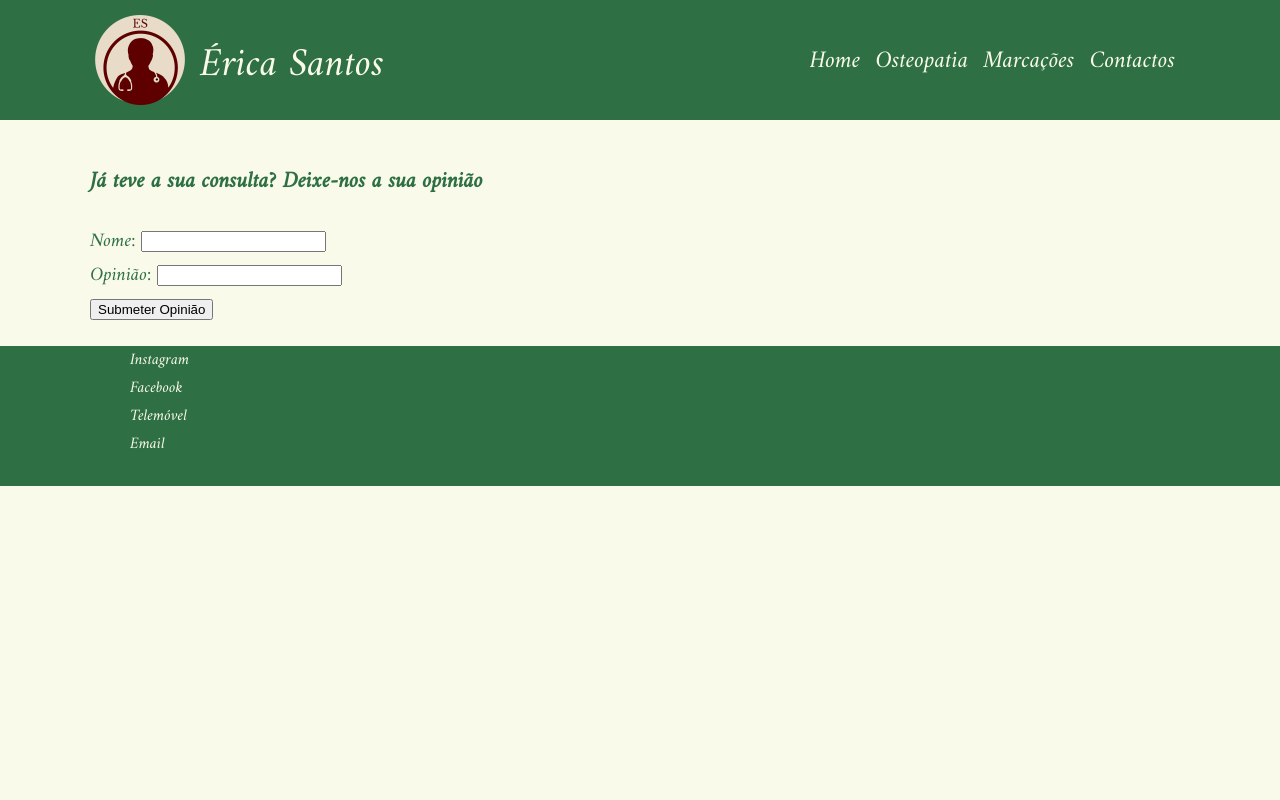
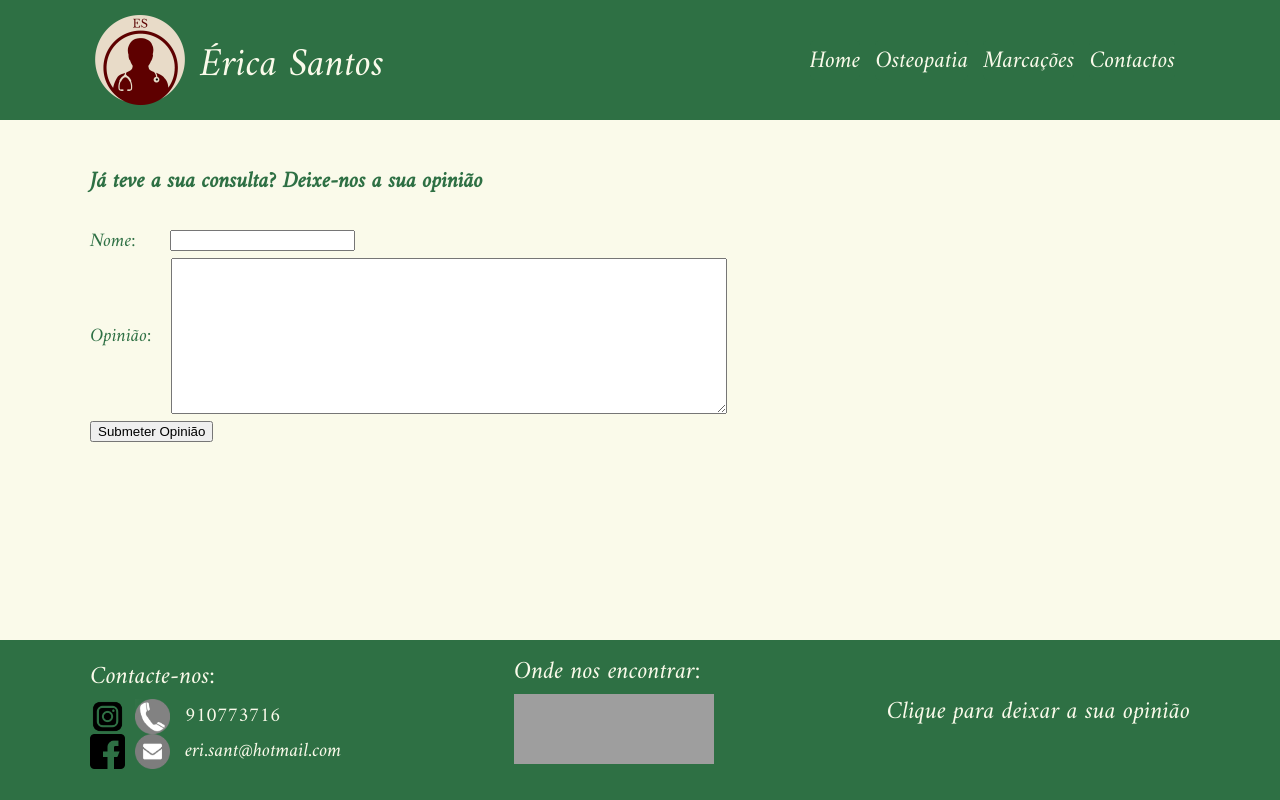
Before and after one commit to DarkMecanist/Erica-Santos-Osteopata, a Django app: page /opiniao/ in a window 1280 px wide. Run offline with Django 3.2, Linux system fonts and the light colour scheme; grey boxes are pictures that could not be loaded.

Commit message:
Finished footer logic

```diff
--- a/erica_santos_osteopata/eso/static/eso/styles/styles.css
+++ b/erica_santos_osteopata/eso/static/eso/styles/styles.css
@@ -17,6 +17,7 @@ body {
 
 a, a:hover {
     text-decoration: none;
+    color: #2E7044;
 }
 
 li {
@@ -90,6 +91,7 @@ li {
 #main-content {
     padding-top: 140px;
     font-size: 1.2em;
+    margin-bottom: 200px;
 }
 
 #contacts {
@@ -98,10 +100,52 @@ li {
     height: 140px;
     width: 100%;
     margin-top: 20px;
+    position: fixed;
+    bottom: 0;
+    padding: 10px 0;
+
 }
 
-#contacts ul {
+#contacts .container {
+    display: flex;
+    justify-content: space-between;
+}
+
+#contacts .footer-info-block{
+    align-self: center;
+}
+
+.flex {
+    display: flex;
+}
+
+.footer-title {
+    font-size: 25px;
+    color: #fafaea;
+}
+
+.footer-list {
+    padding: 0;
     margin: 0;
+    display: flex;
+}
+
+.contact-column:nth-child(2) {
+    margin-left: 10px;
+}
+
+.contact-column a {
+    display: flex;
+    color: #fafaea;
+}
+
+.contact-column a div {
+    margin-left: 15px;
+    font-size: 20px;
+}
+
+.image-contacts {
+    width: 35px;
 }
 
 h1 {
@@ -146,8 +190,26 @@ h1 {
     padding: 5px 15px;
 }
 
-.opinion-text {
+#opinion-form-name {
+    margin-left: 35px;
+}
 
+#opinion-form-post {
+    width: 50%;
+    height: 150px;
+}
+
+.opinion-form-field {
+    display: flex;
+    align-items: center;
+}
+
+.opinion-input {
+    margin-left: 20px;
+}
+
+#contacts-opinion-link:hover {
+    font-weight: bold;
 }
 
 .hidden {
--- a/erica_santos_osteopata/eso/templates/eso/base.html
+++ b/erica_santos_osteopata/eso/templates/eso/base.html
@@ -38,12 +38,44 @@
 
         <footer id="contacts">
             <div class="container">
-                <ul>
-                    <li>Instagram</li>
-                    <li>Facebook</li>
-                    <li>Telemóvel</li>
-                    <li>Email</li>
-                </ul>
+                <div class="footer-info-block">
+                    <div class="footer-title">Contacte-nos:</div>
+                    <ul class="footer-list">
+                        <div class="contact-column">
+                            <li class="footer-list-item">
+                            <a href="http:\\www.google.com" target="_blank">
+                                <img src="{% static 'eso/media/instagram.png' %}" alt="icon-instagram" class="image-contacts">
+                            </a>
+                            </li>
+                            <li class="footer-list-item">
+                                <a href="http:\\www.google.com" target="_blank">
+                                    <img src="{% static 'eso/media/facebook.png' %}" alt="icon-facebook" class="image-contacts">
+                                </a>
+                            </li>
+                        </div>
+                        <div class="contact-column">
+                            <li class="footer-list-item">
+                            <a href="tel: 910773716" target="_blank" class="contact-link">
+                                <img src="{% static 'eso/media/phone.png' %}" alt="icon-phone" class="image-contacts">
+                                <div>910773716</div>
+                            </a>
+                            </li>
+                            <li class="footer-list-item">
+                                <a href="mailto: eri.sant@hotmail.com" target="_blank" class="contact-link">
+                                    <img src="{% static 'eso/media/email.png' %}" alt="icon-email" class="image-contacts">
+                                    <div>eri.sant@hotmail.com</div>
+                                </a>
+                            </li>
+                        </div>
+                    </ul>
+                </div>
+                <div class="footer-info-block">
+                    <div class="footer-title">Onde nos encontrar:</div>
+                    <iframe src="https://www.google.com/maps/embed?pb=!1m18!1m12!1m3!1d189.24792700018244!2d-8.657528486886884!3d40.63061342995415!2m3!1f0!2f0!3f0!3m2!1i1024!2i768!4f13.1!3m3!1m2!1s0xd23a2aa4e1bda2b%3A0xd70b976749475485!2sUniversidade%20de%20Aveiro!5e0!3m2!1spt-PT!2spt!4v1642943929638!5m2!1spt-PT!2spt" width="200" height="70" frameborder="0" style="border:0;" allowfullscreen="" aria-hidden="false" tabindex="0"></iframe>
+                </div>
+                <div class="footer-info-block">
+                    <a href="{% url 'opinion_page' %}" id="contacts-opinion-link"><div class="footer-title">Clique para deixar a sua opinião</div></a>
+                </div>
             </div>
         </footer>
 
--- a/erica_santos_osteopata/eso/templates/eso/opinion_page.html
+++ b/erica_santos_osteopata/eso/templates/eso/opinion_page.html
@@ -10,11 +10,11 @@
     {% csrf_token %}
     <div class="opinion-form-field">
         <label for="opinion-form-name">Nome: </label>
-        <input type="text" id="opinion-form-name" name="name" maxlength="40">
+        <input type="text" id="opinion-form-name" class="opinion-input" name="name" maxlength="40">
     </div>
     <div class="opinion-form-field">
         <label for="opinion-form-post">Opinião: </label>
-        <input type="text" id="opinion-form-post" name="opinion" maxlength="300">
+        <textarea type="text" id="opinion-form-post" class="opinion-input" name="opinion" maxlength="300"></textarea>
     </div>
 </form>
 <button class="standard-button" id="opinion-form-button-submit" ng-click="validateOpinionForm()" name="opinion-form">Submeter Opinião</button>
```
Also changed, not shown: erica_santos_osteopata/db.sqlite3, erica_santos_osteopata/eso/static/eso/media/email.png (added), erica_santos_osteopata/eso/static/eso/media/facebook.png (added), erica_santos_osteopata/eso/static/eso/media/instagram.png (added), erica_santos_osteopata/eso/static/eso/media/phone.png (added).
